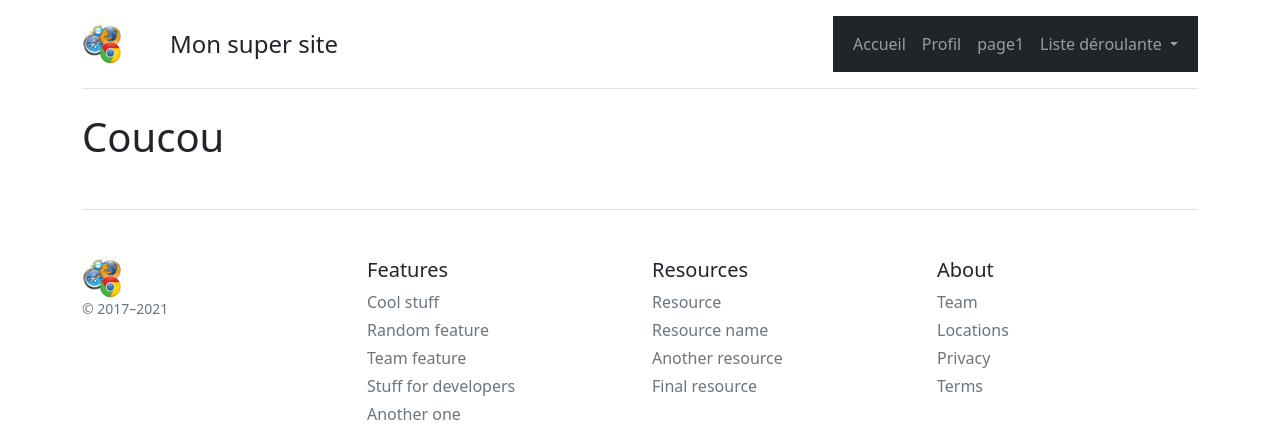
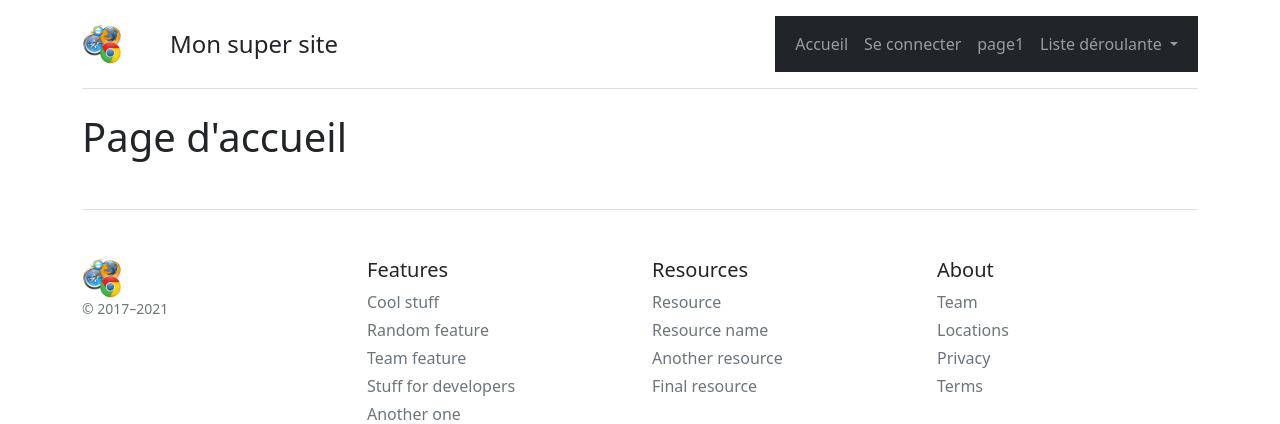
Before and after one commit to NassimDevNum/AutoEcole, a PHP site: page / in a window 1280 px wide. Shown: the top 424 px of the page. Run offline with PHP 8.4, Linux system fonts and the light colour scheme; data that the repository does not hold is empty.

Commit message:
fin de connexion et deconnexion

```diff
--- a/controllers/Utilisateur/Utilisateur.controller.php
+++ b/controllers/Utilisateur/Utilisateur.controller.php
@@ -37,6 +37,12 @@ class UtilisateurController extends MainController{
   $this->genererPage($data_page);
   }
 
+  public function deconnexion(){
+    Toolbox::ajouterMessageAlerte("Dexonnexion efectuée",Toolbox::COULEUR_VERTE);
+    unset($_SESSION['profil']);
+    header("Location: ".URL."accueil");
+  }
+
   public function pageErreur($msg){
      parent::pageErreur($msg);
   }
--- a/controllers/Visiteur/Visiteur.controller.php
+++ b/controllers/Visiteur/Visiteur.controller.php
@@ -11,20 +11,17 @@ class VisiteurController extends MainController{
     }
 
     public function accueil(){
-        $utilisateurs = $this->visiteurManager->getUtilisateurs();
 
         $data_page = [
             "page_description" => "Description de la page d'accueil",
             "page_title" => "Titre de la page d'accueil",
-            "utilisateurs" => $utilisateurs,                    // info trans vers la vu grace à cette ligne
-            "view" => "views/Visiteur/accueil.view.php",
+           "view" => "views/Visiteur/accueil.view.php",
             "template" => "views/common/template.php"
         ];
         $this->genererPage($data_page);
     }
 
     public function login(){
-        //echo password_hash("test", PASSWORD_DEFAULT);
         $data_page = [
             "page_description" => "Page de connexion",
             "page_title" => "Page de connexion",    // info trans vers la vu grace à cette ligne
--- a/index.php
+++ b/index.php
@@ -39,8 +39,9 @@ try {
         break;
         case "compte" :
             switch($url[1]){
-                case "profil":
-                    $utilisateurController->profil();
+                case "profil": $utilisateurController->profil();
+                break;
+                case "deconnexion" : $utilisateurController->deconnexion();
                 break;
                 default : throw new Exception("La page n'existe pas"); //sans le default ça nous affiche une page blanche
             }
--- a/views/Visiteur/accueil.view.php
+++ b/views/Visiteur/accueil.view.php
@@ -1,9 +1 @@
-<h1>Coucou</h1>
-
-<?php
-foreach($utilisateurs as $utilisateur)
-{
-    echo $utilisateur ['NOM_CLIENT']. "-" . $utilisateur['MDP'];
-}
-
-?>
+<h1>Page d'accueil</h1>
--- a/views/common/menu.php
+++ b/views/common/menu.php
@@ -8,16 +8,21 @@
         <li class="nav-item">
           <a class="nav-link" aria-current="page" href="<?= URL; ?>accueil">Accueil</a>
         </li>
-        <?php
-        if(empty($_SESSION['profil'])) : ?>
+
+        <?php if(empty($_SESSION['profil'])) : ?>
+        <li class="nav-item">
+          <a class="nav-link" aria-current="page" href="<?= URL; ?>login">Se connecter</a>
+        </li>
+
         <?php else : ?>
           <li class="nav-item">
-          <a class="nav-link" aria-current="page" href="<?= URL; ?>login">Se connecter</a>
+          <a class="nav-link" aria-current="page" href="<?= URL; ?>compte/profil">Profil</a>
+        </li>
+        <li class="nav-item">
+          <a class="nav-link" aria-current="page" href="<?= URL; ?>compte/deconnexion">Se déconnecter</a>
         </li>
         <?php endif ; ?>
-        <li class="nav-item">
-          <a class="nav-link" aria-current="page" href="<?= URL; ?>compte/profil">Profil</a>
-        </li>
+
         <li class="nav-item">
           <a class="nav-link" href="<?= URL; ?>page1">page1</a>
         </li>
```
